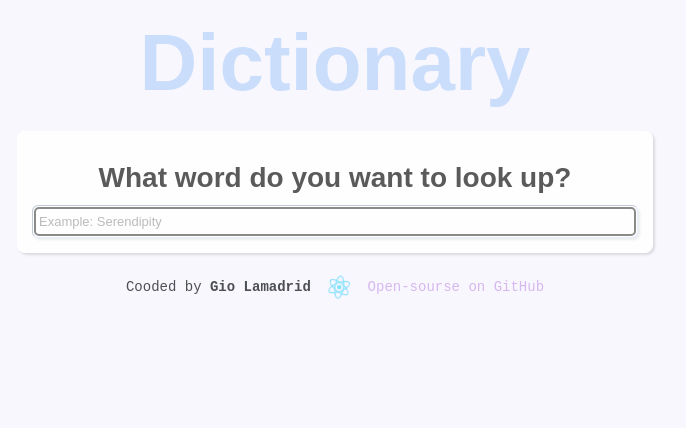
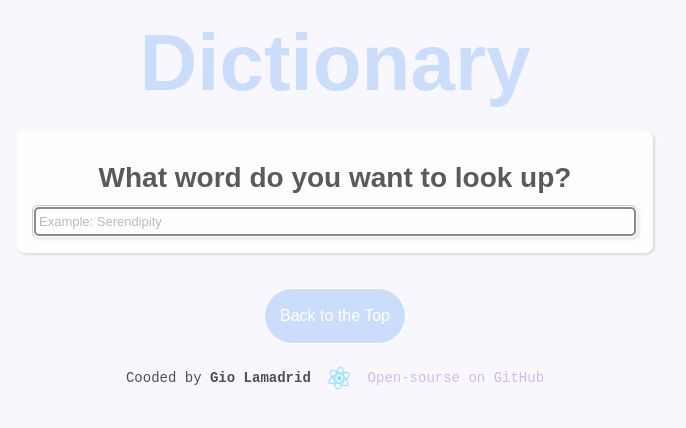
Before and after one commit to digitaleAffen/dictionary, a React (Create React App) app: page / in a window 1280 px wide. Shown: the top 428 px of the page, without its empty margins (305-991 px from the left). Built offline with nearby package versions, Linux system fonts and the light colour scheme; no server answers.

Commit message:
Setup "back to the top" Button

```diff
--- a/package.json
+++ b/package.json
@@ -9,6 +9,8 @@
     "axios": "^1.3.2",
     "react": "^18.2.0",
     "react-dom": "^18.2.0",
+    "react-router-dom": "^6.8.1",
+    "react-router-hash-link": "^2.4.3",
     "react-scripts": "5.0.1",
     "web-vitals": "^2.1.4"
   },
--- a/src/App.css
+++ b/src/App.css
@@ -1,3 +1,8 @@
+.container {
+  opacity: 0, 8;
+  max-width: 700px;
+}
+
 h1 {
   color: #cadefc;
   font-size: 80px;
@@ -10,31 +15,39 @@ form {
   text-align: center;
 }
 
+.button {
+  text-align: center;
+}
+
+.button button {
+  background: #cadefc;
+  border: 1px solid;
+  border-radius: 50px;
+  color: white;
+  margin: 15px 0 20px 0;
+  padding: 15px;
+}
+.button button:hover {
+  background: #cca8e9;
+  color: white;
+  transition: all 150ms ease-in-out;
+}
+
+.button a {
+  color: white;
+}
+
+.button a:hover {
+  color: white;
+  text-decoration: none;
+}
+
 footer {
   opacity: 0.8;
   text-align: center;
   font-size: 14px;
   font-family: monospace;
   margin-bottom: 30px;
-}
-
-@media (prefers-reduced-motion: no-preference) {
-  .App-logo {
-    animation: App-logo-spin infinite 20s linear;
-  }
-}
-@keyframes App-logo-spin {
-  from {
-    transform: rotate(0deg);
-  }
-  to {
-    transform: rotate(360deg);
-  }
-}
-
-.container {
-  opacity: 0, 8;
-  max-width: 700px;
 }
 
 a {
@@ -44,6 +57,21 @@ a {
 a:hover {
   text-decoration-line: underline;
   color: #b780e3;
+}
+
+@media (prefers-reduced-motion: no-preference) {
+  .App-logo {
+    animation: App-logo-spin infinite 20s linear;
+  }
+}
+
+@keyframes App-logo-spin {
+  from {
+    transform: rotate(0deg);
+  }
+  to {
+    transform: rotate(360deg);
+  }
 }
 
 @media (max-width: 768px) {
--- a/src/App.js
+++ b/src/App.js
@@ -1,17 +1,28 @@
 import logo from "./logo.svg";
 import "./App.css";
 import Dictionary from "./Dictionary";
+import { BrowserRouter } from "react-router-dom";
+import { HashLink as Link } from "react-router-hash-link";
 
 export default function App() {
   return (
+    <BrowserRouter>
       <div className="App">
         <div className="container">
           <header className="App-header">
-          <h1>Dictionary</h1>
+            <h1 id="dictionary">Dictionary</h1>
           </header>
           <main>
             <Dictionary defaultKeyword="Serendipity" />
+            <div className="button">
+              <button>
+                <Link to="#dictionary" smooth>
+                  Back to the Top
+                </Link>
+              </button>
+            </div>
           </main>
+
           <footer>
             Cooded by <strong>Gio Lamadrid</strong>{" "}
             <img src={logo} className="App-logo" alt="logo" width="40" />{" "}
@@ -25,5 +36,6 @@ export default function App() {
           </footer>
         </div>
       </div>
+    </BrowserRouter>
   );
 }
```
Also changed, not shown: 1 other file (tests, documents, lock files or other folders). Lines whose indentation alone changed are shown as unchanged.
